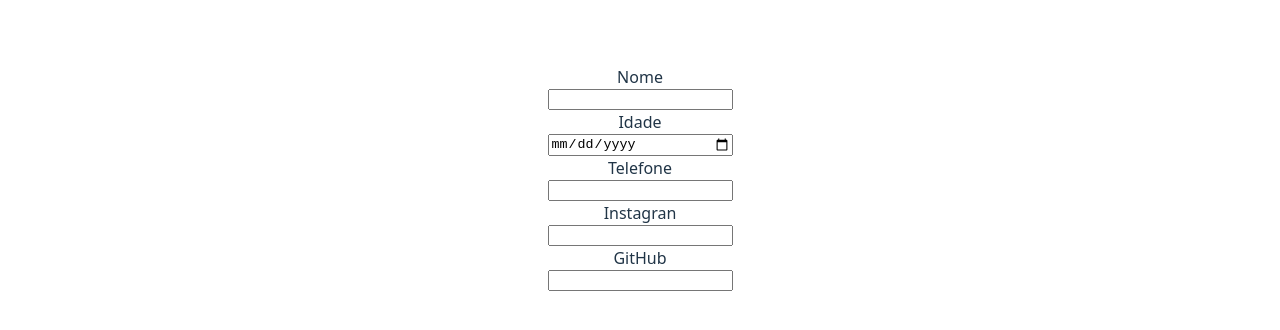
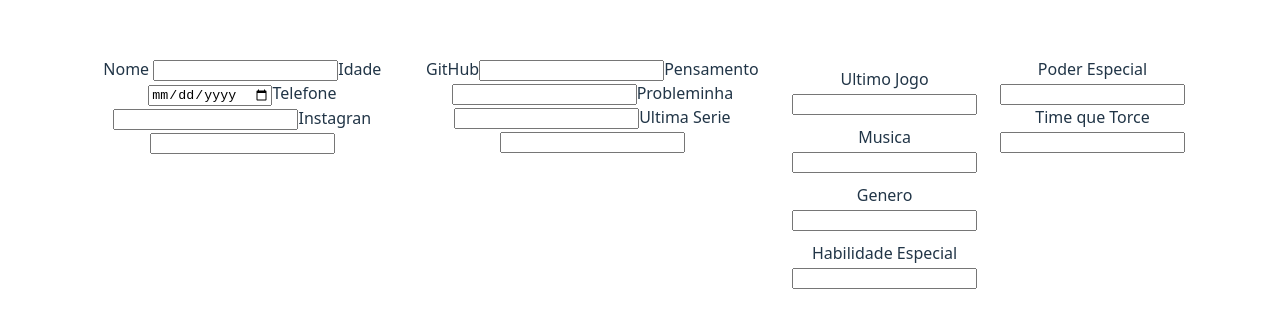
Before and after one commit to sampaiopaula/PaulaSamapio4BIM2025, a React (Vite) app: page / in a window 1280 px wide. Shown: the part 222-552 px from the top of the page. Built offline with nearby package versions, Linux system fonts and the light colour scheme.

Commit message:
2110 fim de todas colunas falta estilizar e organizar

```diff
--- a/src/App.css
+++ b/src/App.css
@@ -21,7 +21,8 @@
 
 .form{
   display: flex;
-  flex-direction: column;
+  flex-direction: row;
+  padding: 50px;
 }
 @keyframes logo-spin {
   from {
--- a/src/App.jsx
+++ b/src/App.jsx
@@ -28,9 +28,53 @@ function App() {
   const mudandoDeGitHub =(e) =>{
     setTitle(e.GitHub.value)
   }
+  const[pensamento,setPensamento] = useState('')
+  const mudandoDePensamento =(e) =>{
+    setTitle(e.pensamento.value)
+  }
+
+  const[probleminha,setProbleminha] = useState('')
+  const mudandoDeProbleminha =(e) =>{
+    setTitle(e.probleminha.value)
+  }
+  const[utimaSerie,setUltimaSerie] = useState('')
+  const mudandoDeUltimaSerie =(e) =>{
+    setTitle(e.ultimaserie.value)
+  }
+
+  const[ultimoJogo,setUltimoJogo] = useState('')
+  const mudandoDeUltimoJogo =(e) =>{
+    setTitle(e.ultimoJogo.value)
+  }
+
+   const[musica,setMusica] = useState('')
+  const mudandoDeMusica =(e) =>{
+    setTitle(e.musica.value)
+  }
+
+  const[genero,setGenero] = useState('')
+  const mudandoDeGenero =(e) =>{
+    setTitle(e.genero.value)
+  }
+  const[HabilidadeEspecial,setHabilidadeEspecial] = useState('')
+  const mudandoDeHabilidadeEspecial =(e) =>{
+    setTitle(e.HabilidadeEspecial.value)
+  }
+
+  const[PoderEspecial,setPoderEspecial] = useState('')
+  const mudandoDePoderEspecial =(e) =>{
+    setTitle(e.poderEspeciale.value)
+  }
+
+  const[TimeQueTorce,setTimequeTorce] = useState('')
+  const mudandoDetime =(e) =>{
+    setTitle(e.time.value)
+  }
   return (
     <>
     <div className='form'>
+
+   <div>
       <label htmlFor='tituloid'>Nome </label>
       <input id='tituloid' type='text' name='Titulo' onChange={(e) => mudandoDeTitulo(e)}></input>
 
@@ -40,12 +84,53 @@ function App() {
       <label htmlFor='telefoneid'>Telefone</label>
       <input id='telefoneid' type='number' name='Telefone' onChange={(e) => mudandoDeTelefone(e)}></input>
 
-
       <label htmlFor='instagramId'>Instagran</label>
       <input id='instagramId' type='text' name='Instagram' onChange={(e) => mudandoDeInstagram(e)}></input>
+    </div>
 
+
+    <div>
       <label htmlFor='GitHubId'>GitHub</label>
       <input id='GitHubId' type='text' name='GitHub' onChange={(e) => mudandoDeGitHub(e)}></input>
+
+      <label htmlFor='PensamentoId'>Pensamento</label>
+      <input id='pensamnetoId' type='text' name='Pensamento' onChange={(e) => mudandoDePensamento(e)}></input>
+
+      <label htmlFor='ProbleminhaId'>Probleminha</label>
+      <input id='ProbleminhaId' type='text' name='Probleminha' onChange={(e) => mudandoDeProbleminha(e)}></input>
+
+      <label htmlFor='UltimaSerieId'>Ultima Serie</label>
+      <input id='UltimaSerie' type='text' name='UltimaSerie' onChange={(e) => mudandoDeUltimaSerie (e)}></input>
+    </div>
+
+
+      <div>
+        <div style={{margin:"10px"}}>
+      <label htmlFor='UltimoJogoId'>Ultimo Jogo</label>
+      <input id='UltimoJogoId' type='text' name='UltimoJogo' onChange={(e) => mudandoDeUltimoJogo (e)}></input>
+        </div>
+      <div style={{margin:"10px"}}>
+      <label htmlFor='Musica'>Musica</label>
+      <input id='Musica' type='text' name='Musica' onChange={(e) => mudandoDeMusica (e)}></input>
+</div>
+      <div style={{margin:"10px"}}>
+      <label htmlFor='GeneroId'>Genero</label>
+      <input id='GeneroId' type='text' name='Genero' onChange={(e) => mudandoDeGenero (e)}></input>
+</div>
+<div style={{margin:"10px"}}>
+      <label htmlFor='HabilidadeEspecialId'>Habilidade Especial</label>
+      <input id='HabilidadeEspecialId' type='text' name='HabilidadeEspecial' onChange={(e) => mudandoDeHabilidadeEspecial (e)}></input>
+  </div>
+  </div>
+
+    <div>
+      <label htmlFor='PoderEspecialId'>Poder Especial</label>
+      <input id='PoderEspecialId' type='text' name='PoderEspecial' onChange={(e) => mudandoDePoderEspecial (e)}></input>
+
+      <label htmlFor='TimequeTorceId'>Time que Torce </label>
+      <input id='TimequeTorceId' type='text' name='timequeTorce' onChange={(e) => mudandoDetime (e)}></input>
+    </div>
+
       </div>
     </>
   )
```
